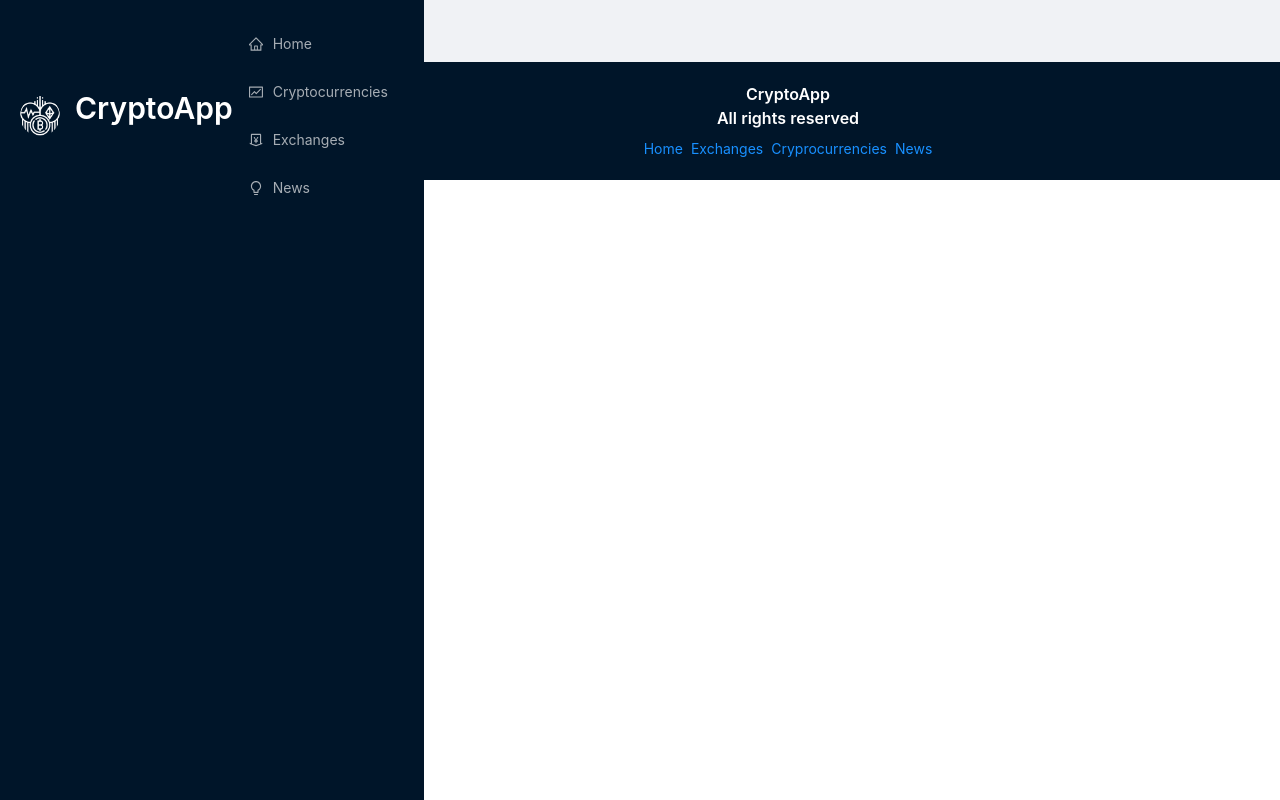
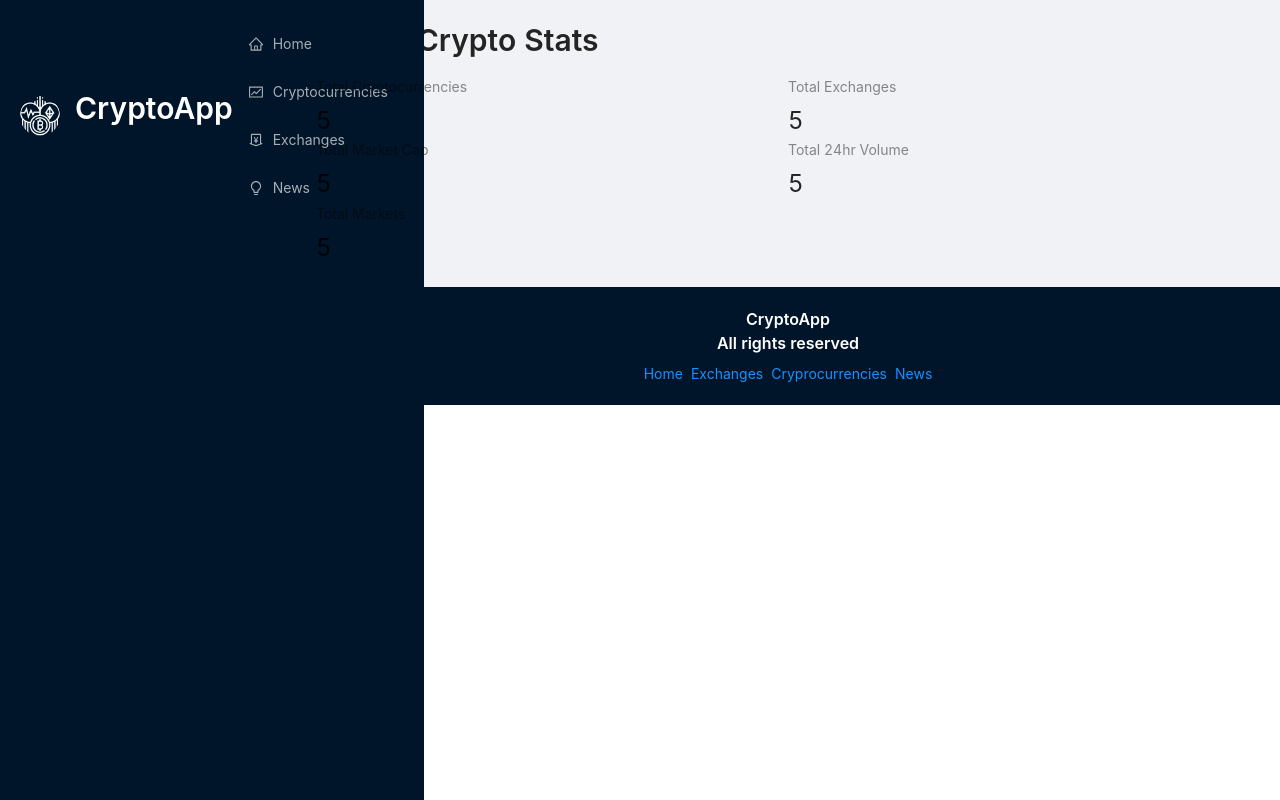
Before and after one commit to Dankyi/learning-react, a React (Create React App) app in the folder cryptoapp/: page / in a window 1280 px wide. Built offline with nearby package versions, Linux system fonts and the light colour scheme; the HTML template or start-up script is replaced by a standard one.

Commit message:
crptoapp - initial homepage layout

```diff
--- a/cryptoapp/src/components/Homepage.jsx
+++ b/cryptoapp/src/components/Homepage.jsx
@@ -1,6 +1,21 @@
+import millify from "millify"; // Package to format numbers
+import { Typography, Row, Col, Statistic } from "antd";
+import { Link } from "react-router-dom";
+
+const { Title } = Typography;
+
 const Homepage = () => {
     return (
-        <div>Homepage</div>
+        <>
+            <Title level={2} className="heading">Global Crypto Stats</Title>
+            <Row>
+                <Col span={12}><Statistic title="Total Cryptocurrencies" value="5" /></Col>
+                <Col span={12}><Statistic title="Total Exchanges" value="5" /></Col>
+                <Col span={12}><Statistic title="Total Market Cap" value="5" /></Col>
+                <Col span={12}><Statistic title="Total 24hr Volume" value="5" /></Col>
+                <Col span={12}><Statistic title="Total Markets" value="5" /></Col>
+            </Row>
+        </>
     );
 }
 
```
